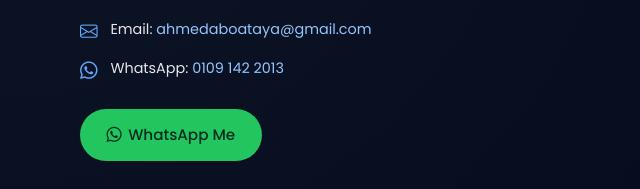
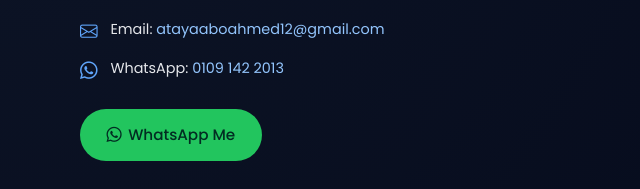
Before and after one commit to ahmedsetita/ahmed-aboataya-2, a plain HTML site: page index.html in a window 1280 px wide. Shown: the part 4403-4592 px from the top of the page, 0-640 px from the left. Drawn offline with nearby package versions, Linux system fonts and the light colour scheme.

```diff
--- a/index.html
+++ b/index.html
@@ -262,7 +262,7 @@
           <div class="contact__details">
             <div class="contact__detail">
               <i class="bi bi-envelope"></i>
-              <span>Email: <a href="mailto:ahmedaboataya@gmail.com">ahmedaboataya@gmail.com</a></span>
+              <span>Email: <a href="mailto:ahmedaboataya@gmail.com">atayaaboahmed12@gmail.com</a></span>
             </div>
             <div class="contact__detail">
               <i class="bi bi-whatsapp"></i>
```
